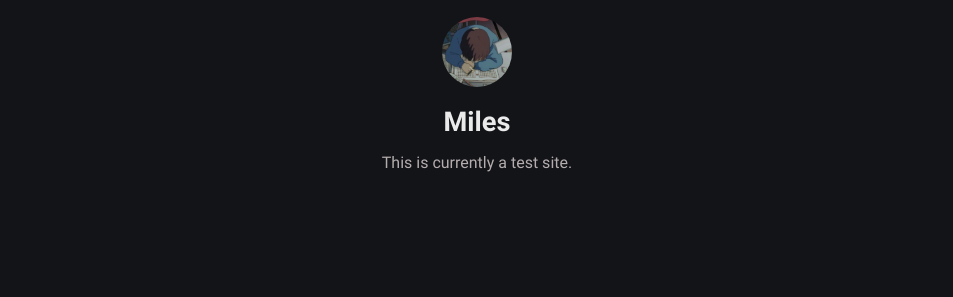
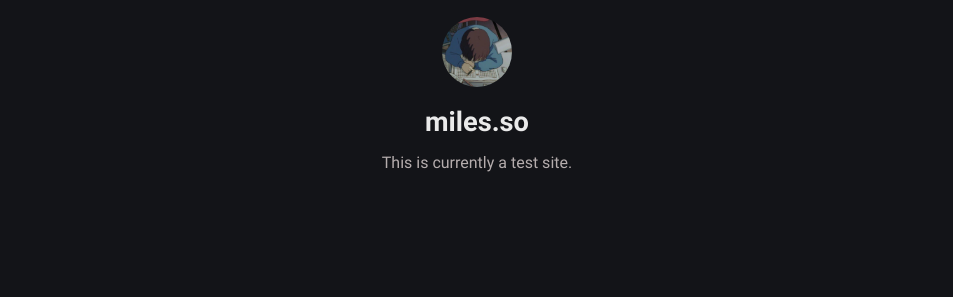
Before and after one commit to pbexe/jekyll-klise, a Jekyll site: the page built from index.md, in a window 1280 px wide. Shown: the part 151-448 px from the top of the page, without its empty margins (163-1116 px from the left). Built offline with Jekyll 4.4.1, drawn with Linux system fonts in a browser that asks for light colours.

Commit message:
Updates title

```diff
--- a/_includes/author.html
+++ b/_includes/author.html
@@ -4,6 +4,6 @@
     src="{{ site.author.avatar }}"
     alt="{{ site.author.username }}"
   />
-  <h2 class="author-name">{{ site.author.name }}</h2>
+  <h2 class="author-name">miles.so</h2>
   <p class="author-bio">{{ site.author.bio }}</p>
 </div>
```
